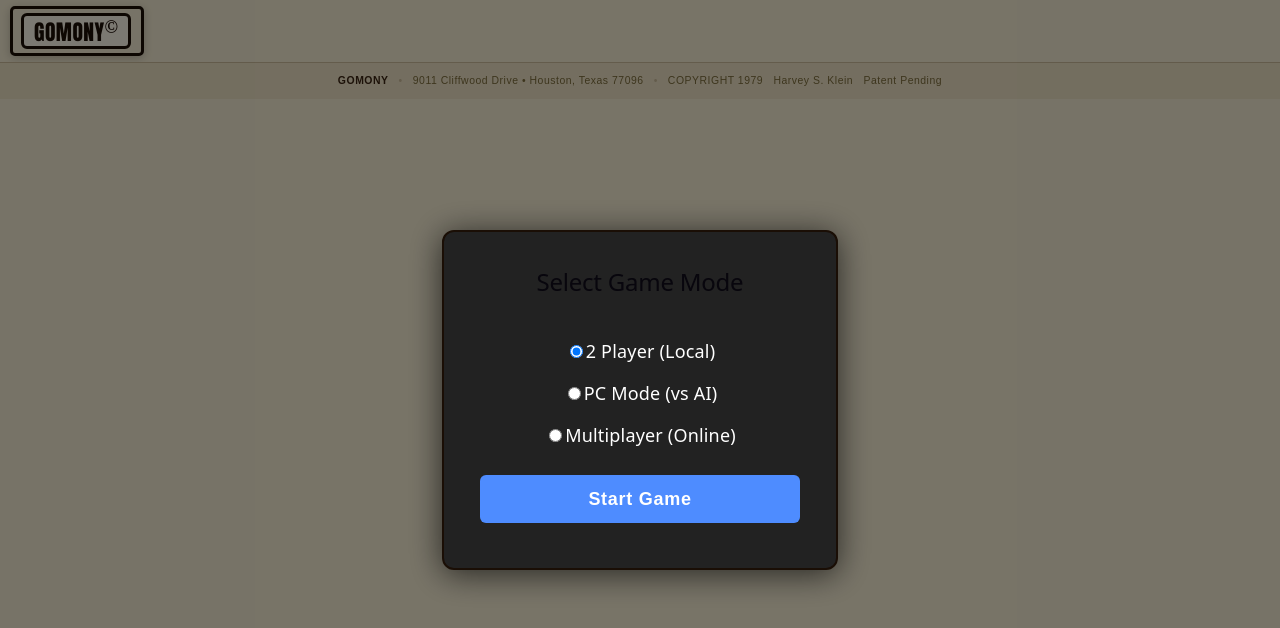
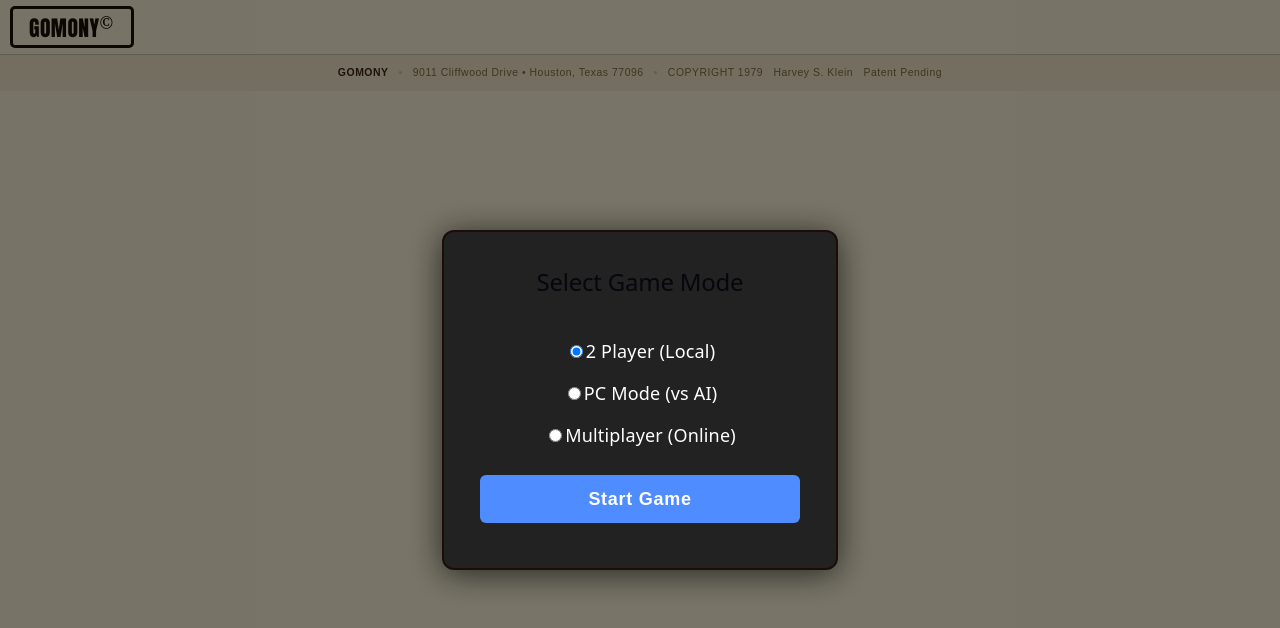
Before and after one commit to rafijac/Gomony_, a React (Vite) app in the folder frontend/: page / in a window 1280 px wide. Shown: the top 628 px of the page. Built offline with nearby package versions, Linux system fonts and the light colour scheme; no server answers; the HTML template or start-up script is replaced by a standard one.

Commit message:
UI: single-box GOMONY header, transparent background

```diff
--- a/frontend/src/App.css
+++ b/frontend/src/App.css
@@ -56,7 +56,8 @@
   border-radius: 5px;
   padding: 8px 16px 8px 12px;
   gap: 16px;
-  box-shadow: 0 2px 10px rgba(0, 0, 0, 0.22);
+  box-shadow: none;
+  background: transparent;
 }
 
 /* Compact banner during gameplay: smaller logo only */
@@ -65,8 +66,7 @@
 }
 
 .gomony-banner--compact .gomony-banner-logo-box {
-  padding: 2px 10px;
-  border-width: 3px;
+  padding: 1px 8px;
 }
 
 .gomony-banner--compact .gomony-banner-title {
@@ -74,14 +74,13 @@
 }
 
 .gomony-banner-logo-box {
-  border: 4px solid #1a0e05;
-  border-radius: 6px;
-  padding: 4px 14px;
+  border: none;
+  padding: 2px 8px;
   display: flex;
   align-items: center;
   justify-content: center;
   flex-shrink: 0;
-  background: #f8f3e6;
+  background: transparent;
 }
 
 .gomony-banner-title {
```
